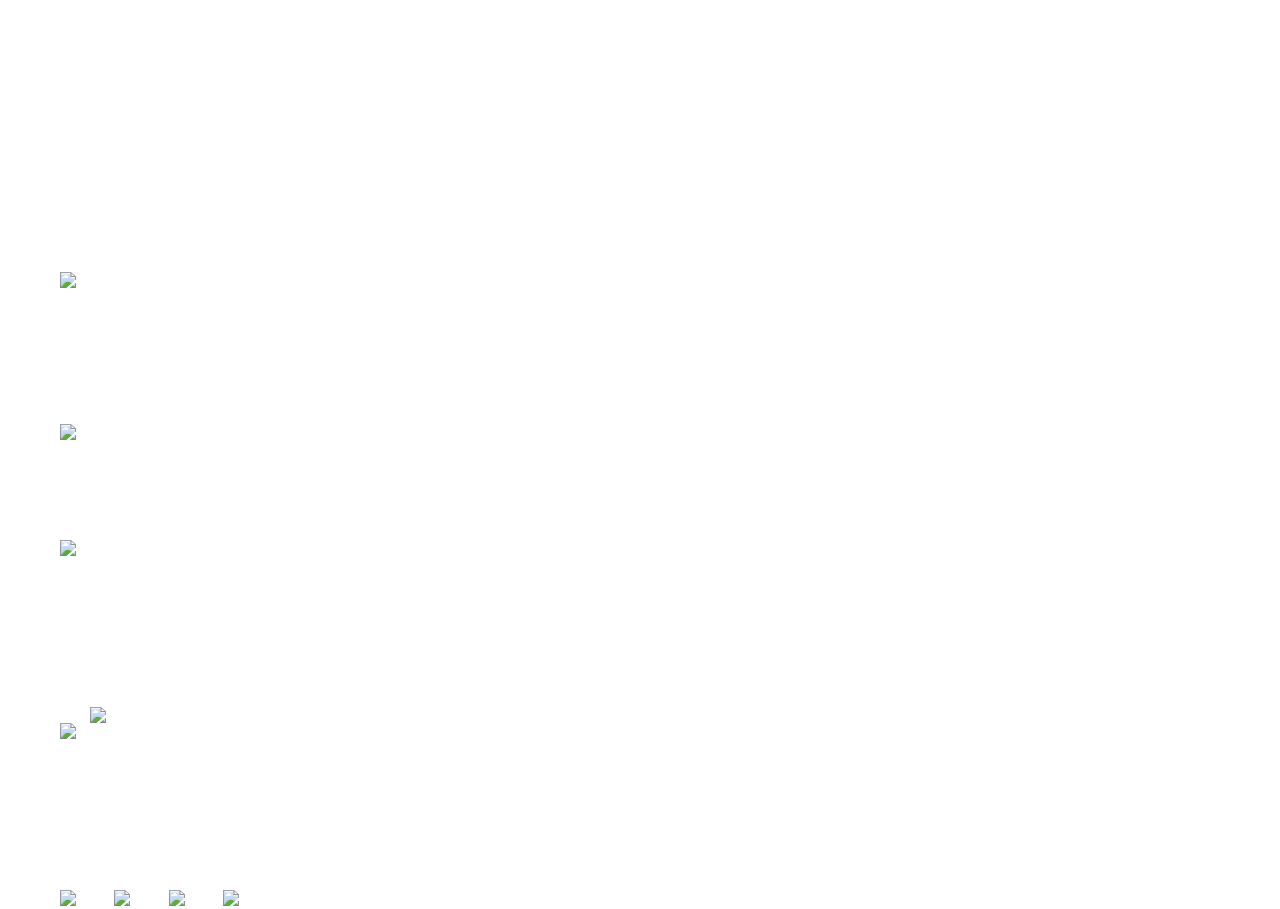
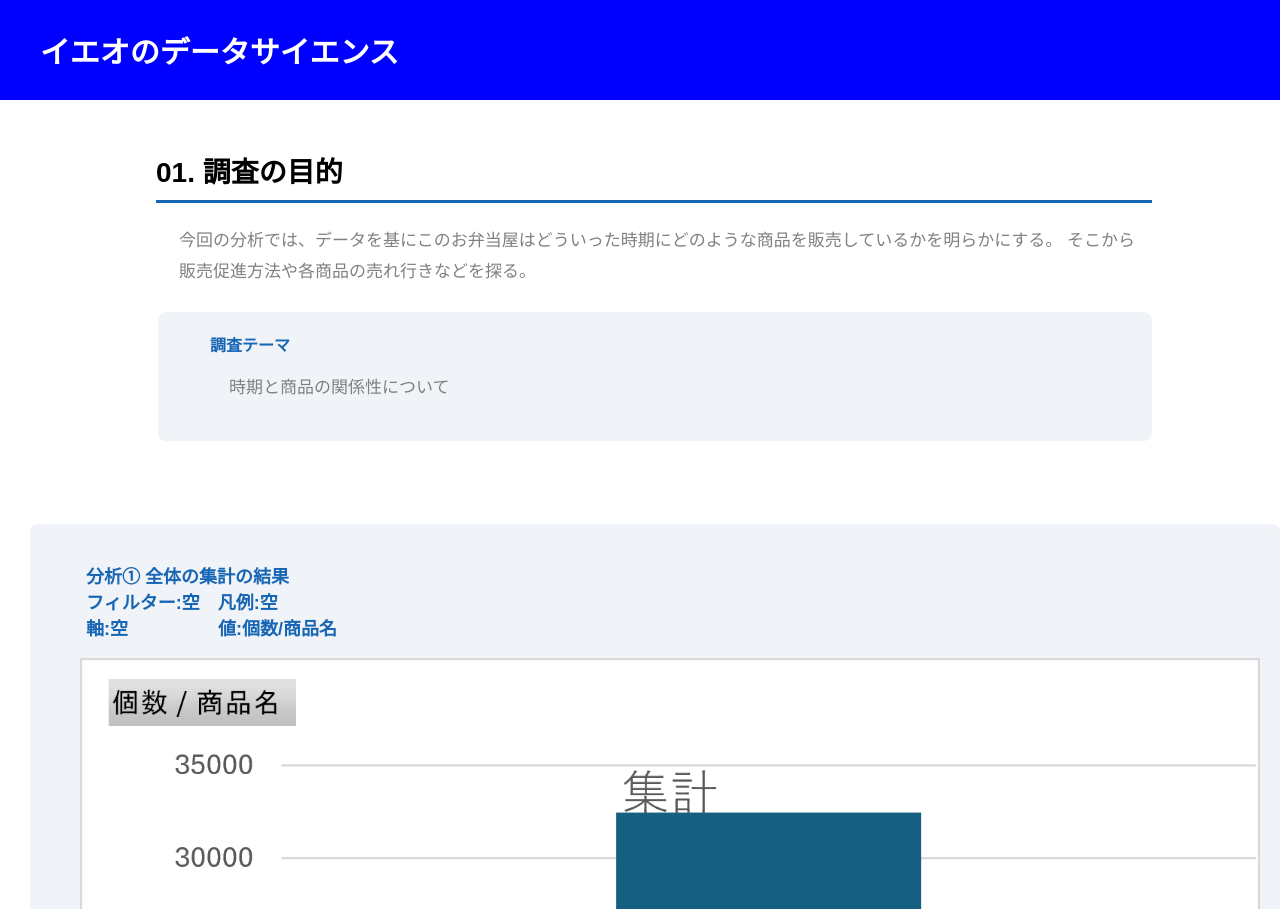
Before and after one commit to ieo710/xbp, a plain HTML site: page de12/3.html in a window 1280 px wide. Shown: the top 909 px of the page. Drawn offline with Linux system fonts and the light colour scheme.

Commit message:
ワーク11

```diff
--- a/de12/css/style.css
+++ b/de12/css/style.css
@@ -52,3 +52,90 @@ span.blackback{
     background: #393939;
     color: #efefef;
 }
+/*3.htmlの内容*/
+.top-header {
+    background-color: blue;
+    height: 12.5vh;
+    display: flex;
+    align-items: center;
+    padding-left: 40px;
+}
+
+.top-header h1 {
+    color: white;
+    font-size: 30px;
+    text-align: center;
+}
+/*調査のテーマ*/
+.purpose {
+    width: 80%;
+    margin: 50px auto;
+}
+
+.purpose h2 {
+    font-size: 28px;
+    border-bottom: 3px solid #1765B5;
+    padding-bottom: 10px;
+    color:black;
+}
+
+.purpose p {
+    font-size: 17px;
+    line-height: 1.8;
+    color:gray;
+}
+
+.theme {
+    background-color: #F0F3F7;
+    padding: 20px;
+    margin-top: 25px;
+    border-radius: 8px;
+ color: black;
+}
+
+.theme h3 {
+    font-size: 16px;
+    color: #1765B5;
+    margin-top: 0;
+
+}
+/*分析結果*/
+.graph-container {
+    display: flex;
+    gap: 25px;
+    margin-top: 30px;
+}
+
+.analysis-box {
+    background-color: #F0F3F7;
+    padding: 20px;
+    flex: 1;
+    min-width: 0;
+    border-radius: 8px;
+}
+
+.analysis-box h3 {
+    font-size: 18px;
+    color: #1765B5;
+}
+
+.analysis-box img {
+    width: 100%;
+    height: 400px;
+    object-fit: contain;
+}
+
+.analysis-box p {
+    color: gray;
+    font-size: 15px;
+    line-height: 1.8;
+}
+.graph img {
+    width: 100%;
+    height: auto;
+}
+
+.analysis-box > img {
+    width: 100%;
+    height: auto;
+}
```
Also changed, not shown: de12/index.html (+1 -1 lines), digi_fab/index.html (+2 -2 lines), de12/images/グラフ.png (added), de12/images/グラフ1.png (added), de12/images/スクリーンショット 2026-11-11 095736.png (added), de12/images/画像1.png (added), de12/images/画像2.png (added), de12/images/画像3.png (added), de12/images/画像4.png (added), de12/images/画像5.png (added), de12/images/画像6.png (added), de12/images/画像7.png (added), de12/images/画像8.png (added), digi_fab/laser.html (added).
